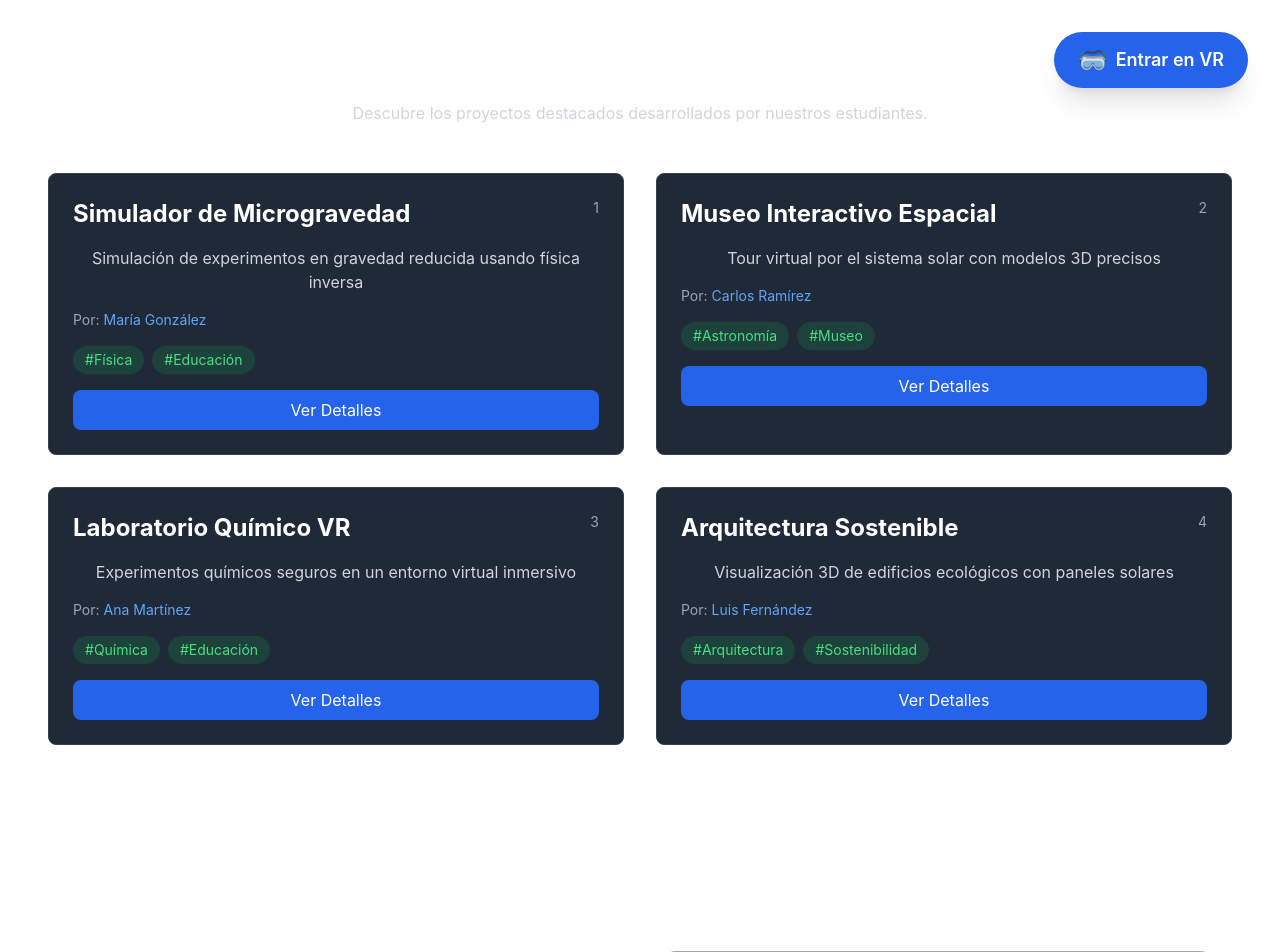
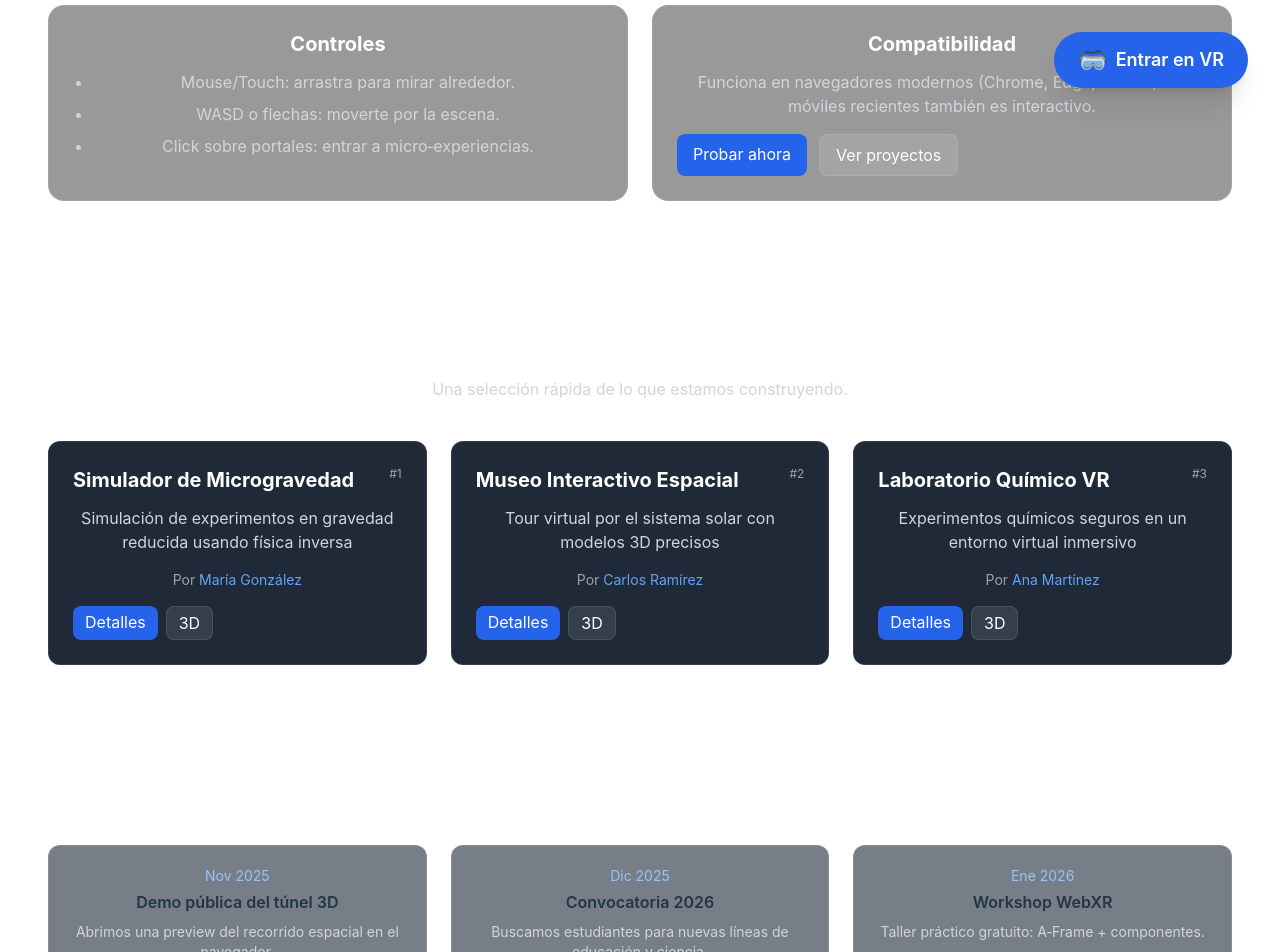
Before and after one commit to KiranKolt/semillero-AI, a React (Vite) app: page / in a window 1280 px wide. Shown: the part 680-1632 px from the top of the page. Built offline with nearby package versions, Linux system fonts and the light colour scheme.

Commit message:
commit 45

```diff
--- a/src/App.tsx
+++ b/src/App.tsx
@@ -2,7 +2,9 @@ import './App.css'
 import Header from './components/Header'
 import Hero from './components/Hero'
 import Scene3D from './components/Scene3D'
-import Projects from './components/Projects'
+import FeaturedProjects from './components/FeaturedProjects'
+import ExperienceInfo from './components/ExperienceInfo'
+import News from './components/News'
 import About from './components/About'
 import Footer from './components/Footer'
 import VRButton from './components/VRButton'
@@ -22,9 +24,11 @@ function App() {
 
         {/* Sección Hero con Información */}
         <Hero />
+        <ExperienceInfo />
 
-        {/* Sección de Proyectos */}
-        <Projects />
+        {/* Destacados */}
+        <FeaturedProjects />
+        <News />
         {/* Sobre Nosotros */}
         <About />
 
--- /dev/null
+++ b/src/components/ExperienceInfo.tsx
@@ -0,0 +1,24 @@
+export default function ExperienceInfo() {
+  return (
+    <section className="py-10 px-4">
+      <div className="max-w-7xl mx-auto grid md:grid-cols-2 gap-6">
+        <div className="bg-black/40 border border-white/10 rounded-2xl p-6">
+          <h3 className="text-xl font-bold text-white mb-3">Controles</h3>
+          <ul className="text-gray-300 space-y-2 list-disc ml-5">
+            <li>Mouse/Touch: arrastra para mirar alrededor.</li>
+            <li>WASD o flechas: moverte por la escena.</li>
+            <li>Click sobre portales: entrar a micro‑experiencias.</li>
+          </ul>
+        </div>
+        <div className="bg-black/40 border border-white/10 rounded-2xl p-6">
+          <h3 className="text-xl font-bold text-white mb-3">Compatibilidad</h3>
+          <p className="text-gray-300">Funciona en navegadores modernos (Chrome, Edge, Firefox). En móviles recientes también es interactivo.</p>
+          <div className="mt-4 flex gap-3">
+            <a href="#scene3d" className="px-4 py-2 bg-blue-600 hover:bg-blue-700 text-white rounded-lg">Probar ahora</a>
+            <a href="#/proyectos" className="px-4 py-2 bg-white/10 hover:bg-white/20 text-white rounded-lg border border-white/10">Ver proyectos</a>
+          </div>
+        </div>
+      </div>
+    </section>
+  )
+}
--- /dev/null
+++ b/src/components/FeaturedProjects.tsx
@@ -0,0 +1,38 @@
+import { mockProjects } from '../types/project'
+
+export default function FeaturedProjects() {
+  const featured = mockProjects.slice(0, 3)
+  return (
+    <section id="proyectos" className="py-20 px-4">
+      <div className="max-w-7xl mx-auto">
+        <div className="flex items-center justify-between mb-4">
+          <h2 className="text-4xl font-bold text-white">Proyectos Destacados</h2>
+          <a
+            href="#/proyectos"
+            className="text-sm px-4 py-2 rounded-lg bg-white/10 border border-white/10 text-white hover:bg-white/15"
+          >
+            Ver todos →
+          </a>
+        </div>
+        <p className="text-gray-300 mb-10">Una selección rápida de lo que estamos construyendo.</p>
+
+        <div className="grid grid-cols-1 md:grid-cols-3 gap-6">
+          {featured.map((p) => (
+            <div key={p.id} className="bg-gray-800 rounded-xl p-6 border border-white/10 hover:bg-gray-800/80 transition-colors">
+              <div className="flex items-start justify-between mb-3">
+                <h3 className="text-xl font-bold text-white">{p.title}</h3>
+                <span className="text-xs text-gray-400">#{p.id}</span>
+              </div>
+              <p className="text-gray-300 mb-4 line-clamp-3">{p.summary}</p>
+              <div className="text-sm text-gray-400 mb-4">Por <span className="text-blue-400">{p.author}</span></div>
+              <div className="flex gap-2">
+                <a href="#/proyectos" className="px-3 py-1 bg-blue-600 hover:bg-blue-700 rounded-lg text-white">Detalles</a>
+                <a href="#scene3d" className="px-3 py-1 bg-white/10 border border-white/10 rounded-lg text-white">3D</a>
+              </div>
+            </div>
+          ))}
+        </div>
+      </div>
+    </section>
+  )
+}
--- /dev/null
+++ b/src/components/News.tsx
@@ -0,0 +1,23 @@
+export default function News() {
+  const items = [
+    { title: 'Demo pública del túnel 3D', date: 'Nov 2025', desc: 'Abrimos una preview del recorrido espacial en el navegador.' },
+    { title: 'Convocatoria 2026', date: 'Dic 2025', desc: 'Buscamos estudiantes para nuevas líneas de educación y ciencia.' },
+    { title: 'Workshop WebXR', date: 'Ene 2026', desc: 'Taller práctico gratuito: A‑Frame + componentes.' },
+  ]
+  return (
+    <section className="py-12 px-4">
+      <div className="max-w-7xl mx-auto">
+        <h2 className="text-3xl font-bold text-white mb-4">Novedades</h2>
+        <div className="grid md:grid-cols-3 gap-6">
+          {items.map((n, i) => (
+            <div key={i} className="bg-gray-800/60 border border-white/10 rounded-xl p-5">
+              <div className="text-sm text-blue-300 mb-1">{n.date}</div>
+              <div className="font-semibold mb-2">{n.title}</div>
+              <p className="text-gray-300 text-sm">{n.desc}</p>
+            </div>
+          ))}
+        </div>
+      </div>
+    </section>
+  )
+}
```
